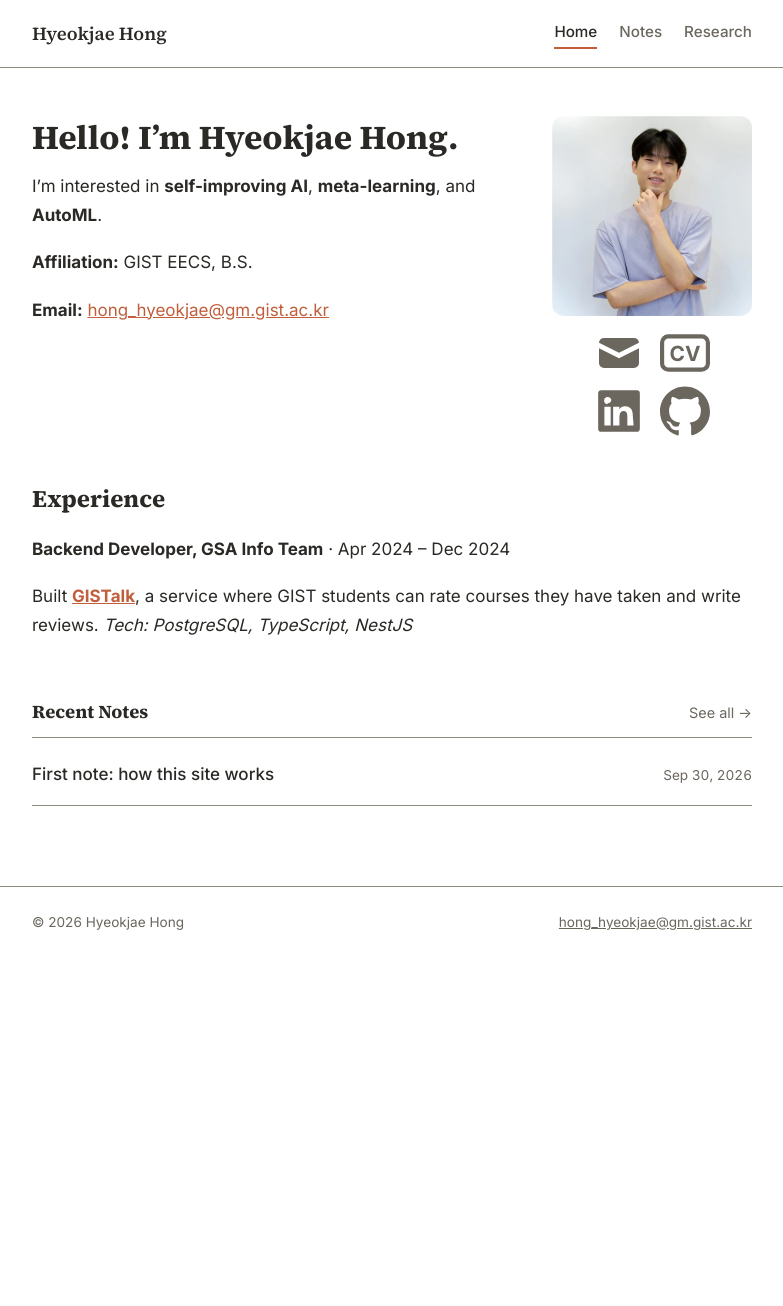
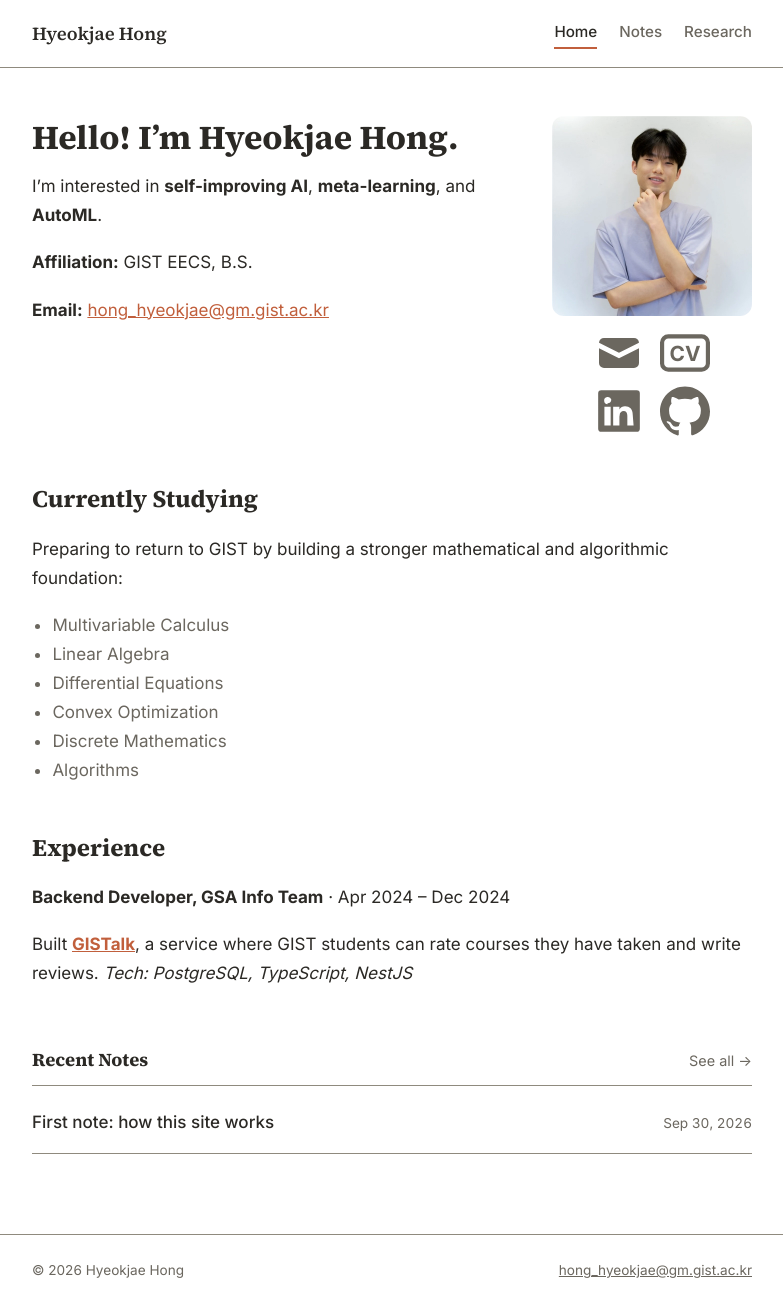
Before and after one commit to gurwoghd/gurwoghd.github.io, a Jekyll site: the page built from index.md, in a window 1280 px wide and 1306 px high. Shown: the whole window, without its empty margins (248-1031 px from the left). Built offline with Jekyll 4.4.1, drawn with Linux system fonts in a browser that asks for light colours.

Commit message:
Home: add Currently Studying section
Co-Authored-By: Claude Sonnet 5.5 <noreply@anthropic.com>

```diff
--- a/index.md
+++ b/index.md
@@ -21,6 +21,17 @@ I'm interested in **self-improving AI**, **meta-learning**, and **AutoML**.
 </div>
 </div>
 
+## Currently Studying
+
+Preparing to return to GIST by building a stronger mathematical and algorithmic foundation:
+
+- Multivariable Calculus
+- Linear Algebra
+- Differential Equations
+- Convex Optimization
+- Discrete Mathematics
+- Algorithms
+
 ## Experience
 
 **Backend Developer, GSA Info Team** · Apr 2024 – Dec 2024
```
